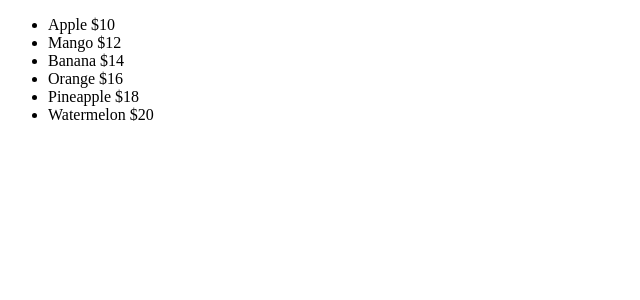
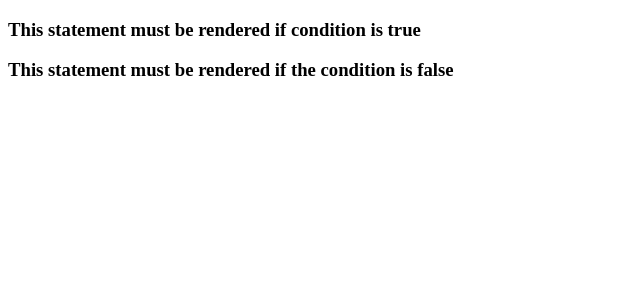
Before and after one commit to ashimaakash03/reactjs-project, a React (Vite) app in the folder reactjs-project/: page / in a window 1280 px wide. Shown: the top 300 px of the page, without its empty margins (0-640 px from the left). Built offline with nearby package versions, Linux system fonts and the light colour scheme.

Commit message:
rendered conditional component in App.jsx

```diff
--- a/reactjs-project/src/App.jsx
+++ b/reactjs-project/src/App.jsx
@@ -1,9 +1,11 @@
-import Fruits from "./components/Fruits";
+import Conditional from "./components/Conditional";
+//import Fruits from "./components/Fruits";
 function App() {
   return (
     <>
       <div className="App">
-        <Fruits />
+        {/* <Fruits /> */}
+        <Conditional />
       </div>
     </>
   );
--- a/reactjs-project/src/components/Conditional.jsx
+++ b/reactjs-project/src/components/Conditional.jsx
@@ -1,5 +1,10 @@
 const Conditional = () => {
-  return <div></div>;
+  return (
+    <div>
+      <h3>This statement must be rendered if condition is true</h3>
+      <h3>This statement must be rendered if the condition is false</h3>
+    </div>
+  );
 };
 
 export default Conditional;
```
